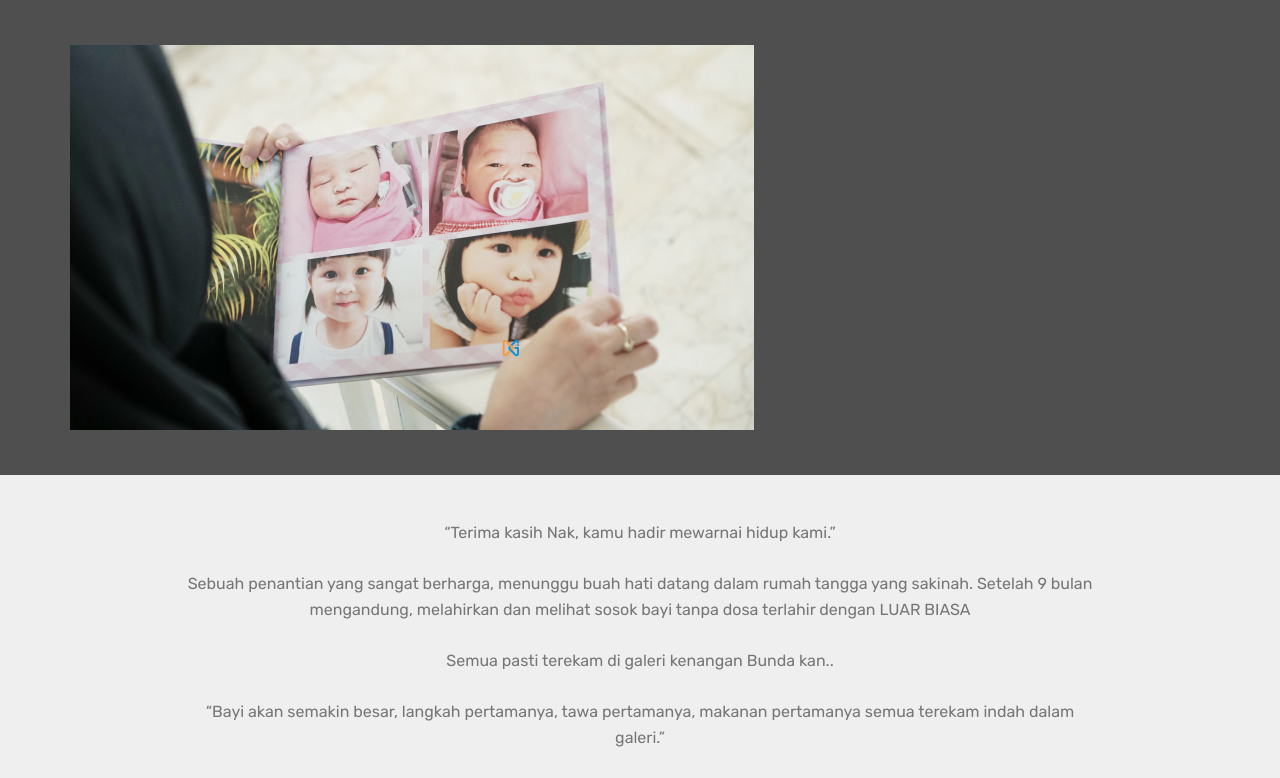
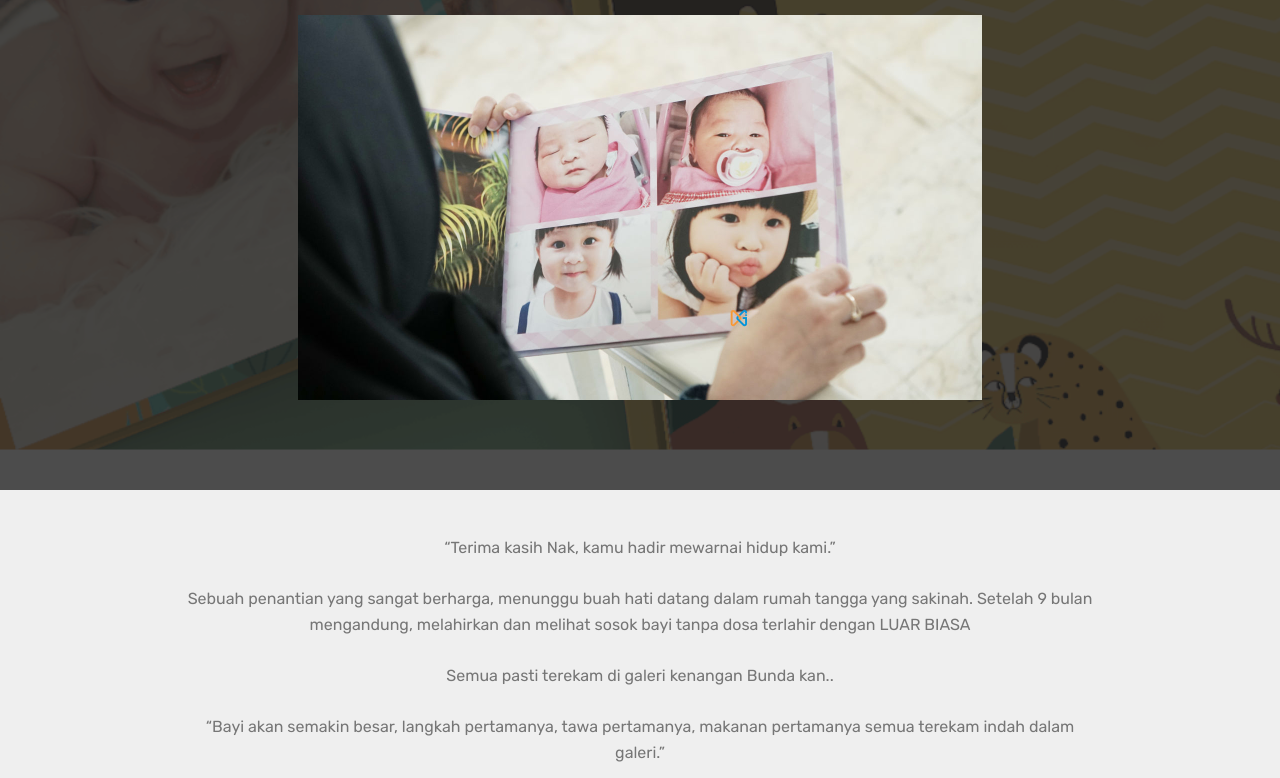
Before and after one commit to ekelastutorial/bukukenanganku, a plain HTML site: page photobook-bayi.html in a window 1280 px wide. Shown: the part 412-1190 px from the top of the page. Drawn offline with Linux system fonts and the light colour scheme; files whose address does not match are found by name.

Commit message:
Add files via upload

```diff
--- a/photobook-bayi.html
+++ b/photobook-bayi.html
@@ -4,6 +4,7 @@
   <!-- Site made with Mobirise Website Builder v4.12.3, https://mobirise.com -->
   <meta charset="UTF-8">
   <meta http-equiv="X-UA-Compatible" content="IE=edge">
+  <meta name="generator" content="Mobirise v4.12.3, mobirise.com">
   <meta name="viewport" content="width=device-width, initial-scale=1, minimum-scale=1">
   <link rel="shortcut icon" href="assets/images/flavicon-bukukenanganku-128x128.png" type="image/x-icon">
   <meta name="description" content="Photobook keren kualitas premium, Bahan tebal dan awet, Ga gampang lecek. Pilih template yang kamu suka, transfer lalu upload foto.">
@@ -66,7 +67,7 @@
     </nav>
 </section>
 
-<section class="engine"><a href="https://bukukenanganku.com">BukuKenanganku.com</a></section><section class="mbr-section content4 cid-rVxJ0NJFkw" id="content4-h">
+<section class="engine"><a href="https://mobirise.info/d">website maker</a></section><section class="header4 cid-rWyDzFRFDy mbr-parallax-background" id="header4-1d">
 
 
 
```
